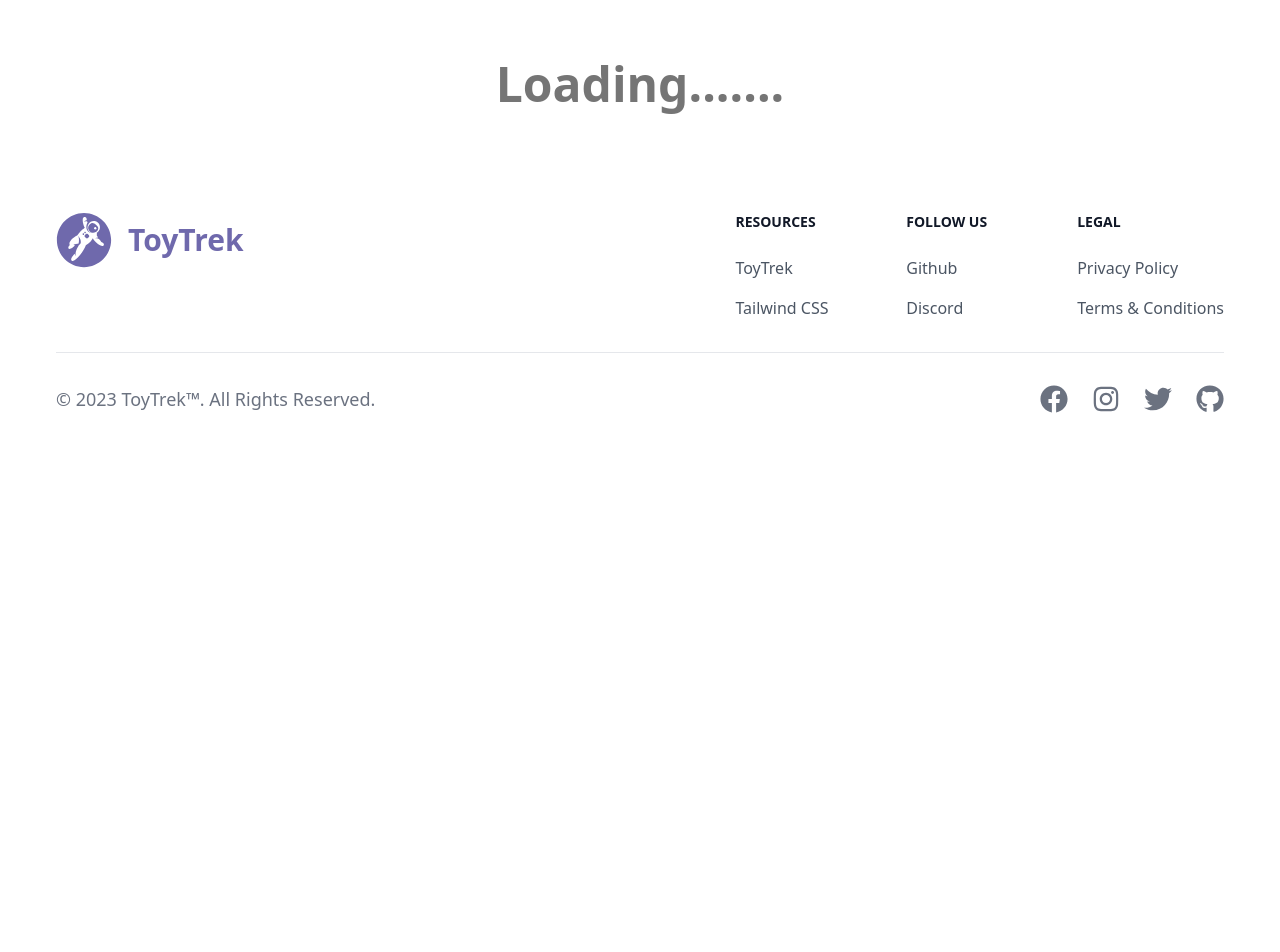
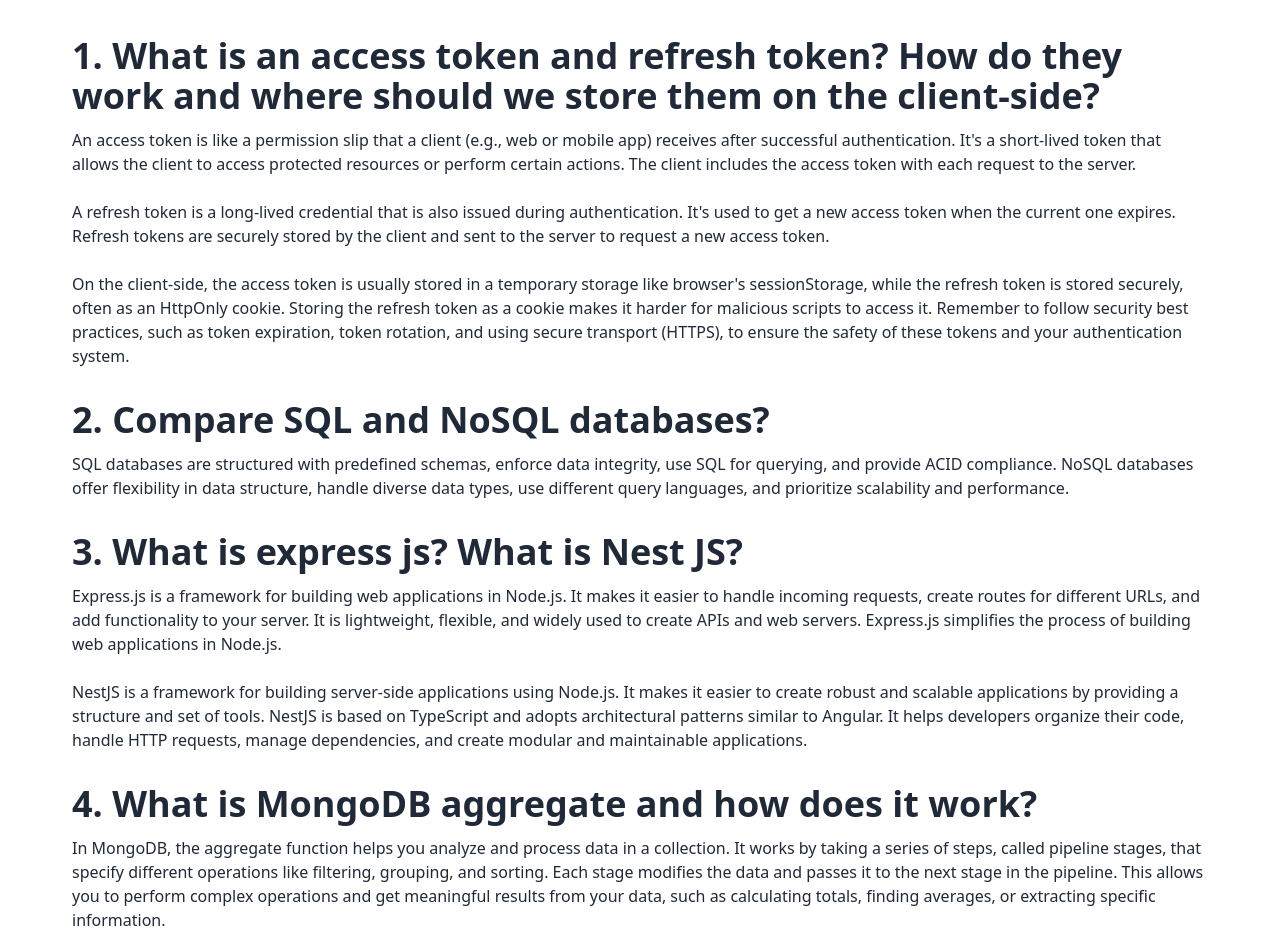
Before and after one commit to MahadiHasanWeb/ToyTrek, a React (Vite) app: page /blogs in a window 1280 px wide. Shown: the part 180-1132 px from the top of the page. Before the commit the page ends 800 px from the top, so only its background shows below. Built offline with nearby package versions, Linux system fonts and the light colour scheme; no server answers.

Commit message:
Blog Section  done

```diff
--- a/src/Components/Home/TabSection/TabSection.jsx
+++ b/src/Components/Home/TabSection/TabSection.jsx
@@ -8,7 +8,7 @@
     // console.log(tabIndex)
 
     useEffect(() => {
-        fetch('http://localhost:5000/allToys')
+        fetch('https://toys-server.vercel.app/allToys')
             .then(res => res.json())
             .then(data => setToys(data))
     }, [])
--- a/src/Components/Routes/Main.jsx
+++ b/src/Components/Routes/Main.jsx
@@ -49,12 +49,12 @@
             {
                 path: '/updateToy/:id',
                 element: <PrivateRoute><UpdateToy></UpdateToy></PrivateRoute>,
-                loader: ({ params }) => fetch(`http://localhost:5000/toy/${params.id}`)
+                loader: ({ params }) => fetch(`https://toys-server.vercel.app/toy/${params.id}`)
             },
             {
                 path: '/toy/:id',
                 element: <PrivateRoute><SingleToy></SingleToy></PrivateRoute>,
-                loader: ({ params }) => fetch(`http://localhost:5000/toy/${params.id}`)
+                loader: ({ params }) => fetch(`https://toys-server.vercel.app/toy/${params.id}`)
             },
         ]
     },
--- a/src/Components/Shared/NavComponents/AddToys.jsx
+++ b/src/Components/Shared/NavComponents/AddToys.jsx
@@ -24,7 +24,7 @@
 
         AddToy.subCategory = selectedOption;
         console.log(AddToy)
-        fetch(`http://localhost:5000/allToys`, {
+        fetch(`https://toys-server.vercel.app/allToys`, {
             method: 'POST',
             headers: {
                 'content-type': 'application/json',
--- a/src/Components/Shared/NavComponents/AllToys/AllToys.jsx
+++ b/src/Components/Shared/NavComponents/AllToys/AllToys.jsx
@@ -6,7 +6,7 @@
     const [toyData, setToyData] = useState();
 
     useEffect(() => {
-        fetch('http://localhost:5000/allToys')
+        fetch('https://toys-server.vercel.app/allToys')
             .then(res => res.json())
             .then(data => setToyData(data))
     }, [])
--- a/src/Components/Shared/NavComponents/Blogs.jsx
+++ b/src/Components/Shared/NavComponents/Blogs.jsx
@@ -2,8 +2,35 @@
 
 const Blogs = () => {
     return (
-        <div>
-             <h1 className="text-3xl md:text-5xl font-extrabold text-[#757575] text-center mt-14 mb-10 md:my-20">Loading.......</h1>
+        <div className="p-10">
+            <div className="mb-8">
+                <h1 className="text-4xl font-semibold">1. What is an access token and refresh token? How do they work and where should we store them on the client-side? </h1>
+                <p className='my-3'>An access token is like a permission slip that a client (e.g., web or mobile app) receives after successful authentication. It's a short-lived token that allows the client to access protected resources or perform certain actions. The client includes the access token with each request to the server.
+                    <br />
+                    <br />
+                    A refresh token is a long-lived credential that is also issued during authentication. It's used to get a new access token when the current one expires. Refresh tokens are securely stored by the client and sent to the server to request a new access token.
+                    <br />
+                    <br />
+                    On the client-side, the access token is usually stored in a temporary storage like browser's sessionStorage, while the refresh token is stored securely, often as an HttpOnly cookie. Storing the refresh token as a cookie makes it harder for malicious scripts to access it.
+                    Remember to follow security best practices, such as token expiration, token rotation, and using secure transport (HTTPS), to ensure the safety of these tokens and your authentication system.
+                </p>
+            </div>
+            <div className="mb-8">
+                <h1 className="text-4xl font-semibold">2. Compare SQL and NoSQL databases?</h1>
+                <p className='my-3'>SQL databases are structured with predefined schemas, enforce data integrity, use SQL for querying, and provide ACID compliance. NoSQL databases offer flexibility in data structure, handle diverse data types, use different query languages, and prioritize scalability and performance.</p>
+            </div>
+            <div className="mb-8">
+                <h1 className="text-4xl font-semibold">3. What is express js? What is Nest JS?</h1>
+                <p className='my-3'>Express.js is a framework for building web applications in Node.js. It makes it easier to handle incoming requests, create routes for different URLs, and add functionality to your server. It is lightweight, flexible, and widely used to create APIs and web servers. Express.js simplifies the process of building web applications in Node.js.
+                    <br />
+                    <br />
+                    NestJS is a framework for building server-side applications using Node.js. It makes it easier to create robust and scalable applications by providing a structure and set of tools. NestJS is based on TypeScript and adopts architectural patterns similar to Angular. It helps developers organize their code, handle HTTP requests, manage dependencies, and create modular and maintainable applications.
+                </p>
+            </div>
+            <div className="mb-8">
+                <h1 className="text-4xl font-semibold">4. What is MongoDB aggregate and how does it work?</h1>
+                <p className='my-3'>In MongoDB, the aggregate function helps you analyze and process data in a collection. It works by taking a series of steps, called pipeline stages, that specify different operations like filtering, grouping, and sorting. Each stage modifies the data and passes it to the next stage in the pipeline. This allows you to perform complex operations and get meaningful results from your data, such as calculating totals, finding averages, or extracting specific information.</p>
+            </div>
         </div>
     );
 };
--- a/src/Components/Shared/NavComponents/MyToys/MyDataRow.jsx
+++ b/src/Components/Shared/NavComponents/MyToys/MyDataRow.jsx
@@ -19,7 +19,7 @@
             confirmButtonText: 'Yes, delete it!'
         }).then((result) => {
             if (result.isConfirmed) {
-                fetch(`http://localhost:5000/toy/${_id}`, {
+                fetch(`https://toys-server.vercel.app/toy/${_id}`, {
                     method: 'DELETE'
                 })
                     .then(res => res.json())
--- a/src/Components/Shared/NavComponents/MyToys/MyToys.jsx
+++ b/src/Components/Shared/NavComponents/MyToys/MyToys.jsx
@@ -11,7 +11,7 @@
     console.log(myToys)
 
     useEffect(() => {
-        fetch(`http://localhost:5000/myToys/${user?.email}`)
+        fetch(`https://toys-server.vercel.app/myToys/${user?.email}`)
             .then(res => res.json())
             .then(data => setMyToys(data))
     }, [])
--- a/src/Components/Shared/NavComponents/MyToys/UpdateToy/UpdateToy.jsx
+++ b/src/Components/Shared/NavComponents/MyToys/UpdateToy/UpdateToy.jsx
@@ -24,7 +24,7 @@
 
         UpdateToy.subCategory = selectedOption;
 
-        fetch(`http://localhost:5000/toy/${_id}`, {
+        fetch(`https://toys-server.vercel.app/toy/${_id}`, {
             method: 'PUT',
             headers: {
                 'content-type': 'application/json',
```
